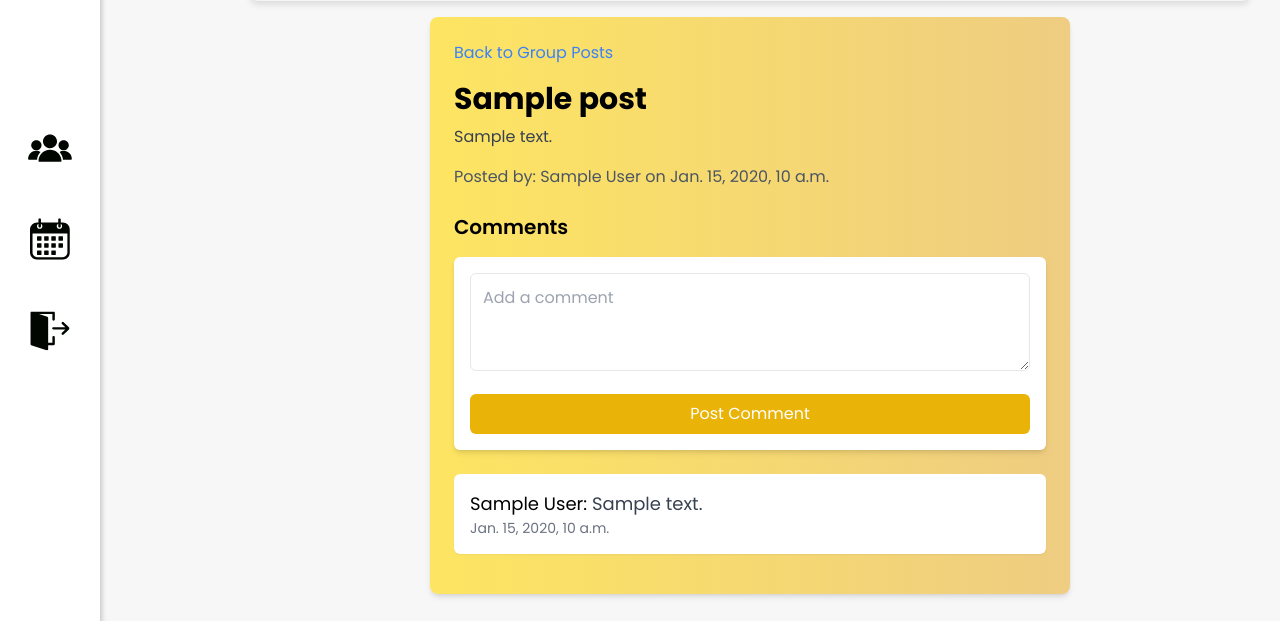
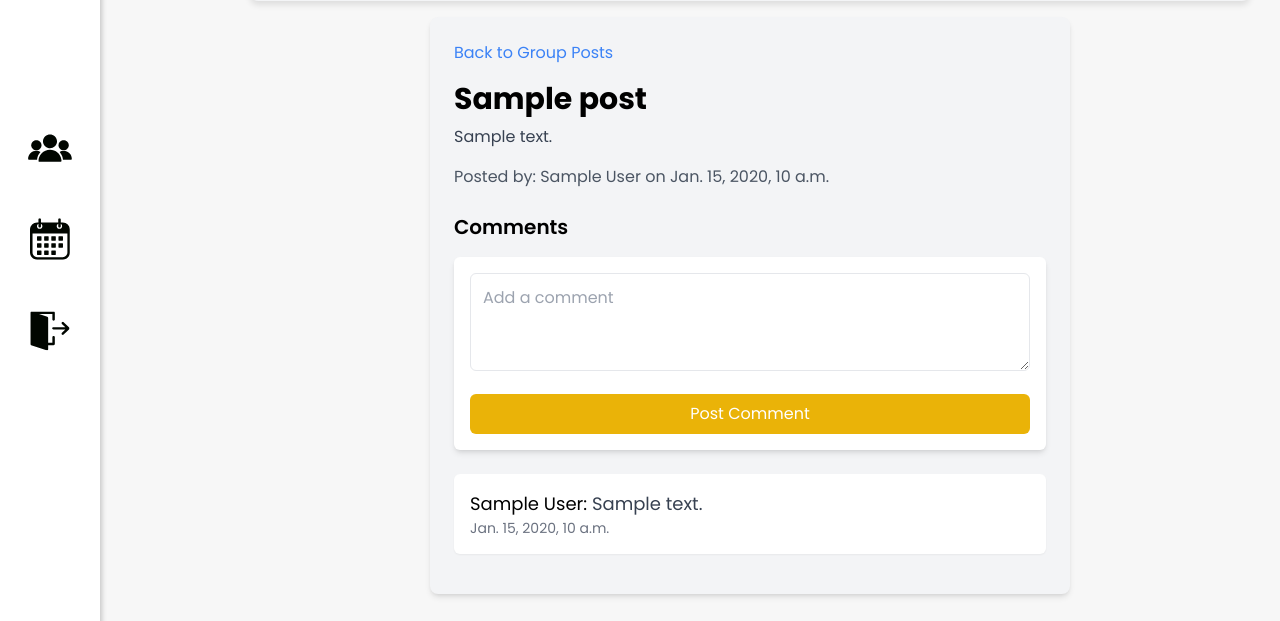
Before and after one commit to Kaazzz/StudyHive, a Django app: template groups/templates/post_detail.html in a window 1280 px wide. Shown: the part 179-800 px from the top of the page. Run offline with Django 3.2, Linux system fonts and the light colour scheme; the template is opened without the code that fills it: most values are stand-ins (such as "Sample title", 1, 10 or a date in 2020).

Commit message:
continue ui later

```diff
--- a/groups/templates/group_requests.html
+++ b/groups/templates/group_requests.html
@@ -8,6 +8,7 @@
     <meta name="viewport" content="width=device-width, initial-scale=1.0">
     <title>{{ group.group_name }} - Requests</title>
     <link rel="stylesheet" href="{% static 'css/output.css' %}">
+    <link rel="stylesheet" href="/static/css/general.css?">
     <link href="https://fonts.googleapis.com/css2?family=Poppins:wght@300;400;500;600;700&display=swap" rel="stylesheet">
     <style>
         body {
--- a/groups/templates/post_detail.html
+++ b/groups/templates/post_detail.html
@@ -19,7 +19,7 @@
         {% include 'group_navbar.html' %}
 
         <div class="post-details-container bg-gray-100 dark:bg-gray-900 p-6 rounded-lg shadow-md"
-            style="margin-left: 180px; margin-right: 180px; background: linear-gradient(to right, rgba(255, 224, 60, 0.8), rgba(233, 176, 51, 0.6));">
+            style="margin-left: 180px; margin-right: 180px;">
 
             <a href="{% if group.unique_id %}{% url 'group_posts' group.unique_id %}{% else %}#{% endif %}" class="text-blue-500 hover:text-blue-700">Back to Group Posts</a>
 
```
Also changed, not shown: db.sqlite3.
